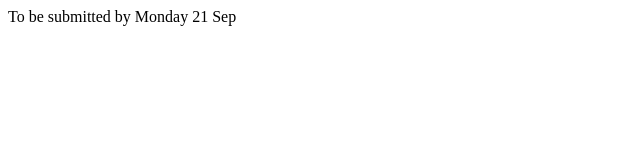
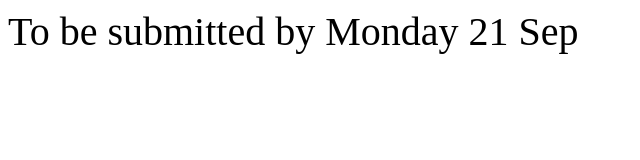
Before and after one commit to aakalsi/FullstackProgram, a plain HTML site: page HTMLCSS/Day6/index.html in a window 1280 px wide. Shown: the whole page, without its empty margins (0-640 px from the left). Drawn offline with Linux system fonts and the light colour scheme.

Commit message:
chnages to day6 assignment

```diff
--- a/HTMLCSS/Day6/index.html
+++ b/HTMLCSS/Day6/index.html
@@ -3,11 +3,14 @@
 <head>
     <meta charset="UTF-8">
     <meta name="viewport" content="width=device-width, initial-scale=1.0">
+    <link rel="stylesheet" href="main.css">
     <title>Document</title>
 </head>
 <body>
-    <div>
+    <div class="head">
         To be submitted by Monday 21 Sep
     </div>
+
+    <script type="text/javascript" src="main.js"></script>
 </body>
 </html>
--- a/HTMLCSS/Day6/main.css
+++ b/HTMLCSS/Day6/main.css
@@ -0,0 +1,3 @@
+.head{
+    font-size: 40px;
+}
```
